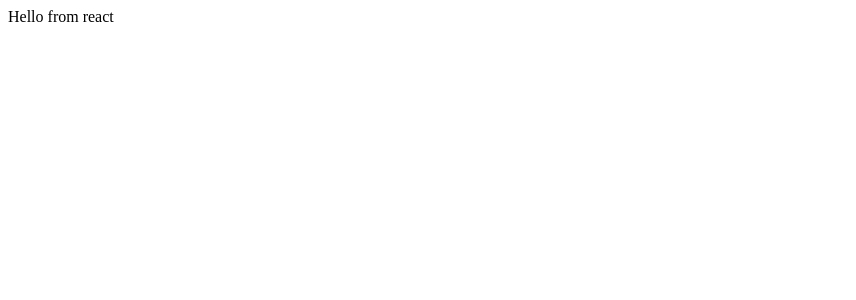
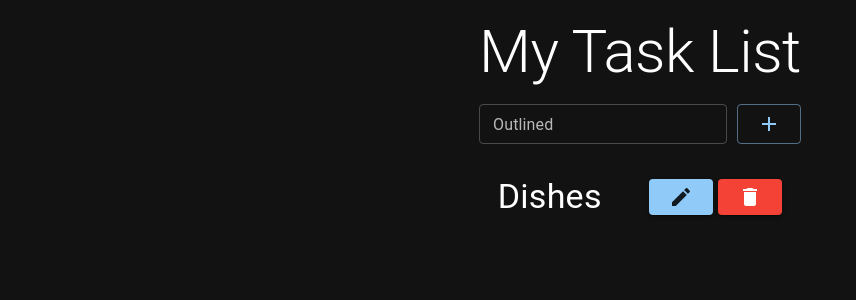
Before and after one commit to ViniBjazevich/crud-tutorial, a React (Create React App) app in the folder ui/: page / in a window 1280 px wide. Shown: the top 300 px of the page, without its empty margins (0-856 px from the left). Built offline with nearby package versions, Linux system fonts and the light colour scheme.

Commit message:
feat: created and styled task list

```diff
--- a/ui/src/App.js
+++ b/ui/src/App.js
@@ -1,8 +1,27 @@
+import { AddTaskForm } from "./components/AddTaskForm";
+import "./css/app.css";
+
+import { ThemeProvider, createTheme } from "@mui/material/styles";
+import CssBaseline from "@mui/material/CssBaseline";
+import { Header } from "./components/Header";
+import { Task } from "./components/Task";
+
+const darkTheme = createTheme({
+  palette: {
+    mode: "dark",
+  },
+});
+
 function App() {
   return (
-    <div className="App">
-      Hello from react
-    </div>
+    <ThemeProvider theme={darkTheme}>
+      <CssBaseline />
+      <div className="App">
+        <Header />
+        <AddTaskForm />
+        <Task name={"Dishes"} />
+      </div>
+    </ThemeProvider>
   );
 }
 
--- /dev/null
+++ b/ui/src/components/AddTaskForm.js
@@ -0,0 +1,20 @@
+import React from "react";
+import TextField from "@mui/material/TextField";
+import { Button } from "@mui/material";
+import AddIcon from "@mui/icons-material/Add";
+
+export const AddTaskForm = () => {
+  return (
+    <div className="addTaskForm">
+      <TextField
+        size="small"
+        id="outlined-basic"
+        label="Outlined"
+        variant="outlined"
+      />
+      <Button variant="outlined">
+        <AddIcon />
+      </Button>
+    </div>
+  );
+};
--- /dev/null
+++ b/ui/src/components/Header.js
@@ -0,0 +1,10 @@
+import React from 'react'
+import Typography from "@mui/material/Typography";
+
+export const Header = () => {
+  return (
+    <Typography variant="h2" paddingTop={2} paddingBottom={2}>
+      My Task List
+    </Typography>
+  );
+}
--- /dev/null
+++ b/ui/src/components/Task.js
@@ -0,0 +1,42 @@
+import React, { useState } from "react";
+import { Button, Typography } from "@mui/material";
+import TextField from "@mui/material/TextField";
+import Dialog from "@mui/material/Dialog";
+import DialogTitle from "@mui/material/DialogTitle";
+import CheckIcon from "@mui/icons-material/Check";
+import DeleteIcon from "@mui/icons-material/Delete";
+import EditIcon from "@mui/icons-material/Edit";
+
+export const Task = ({ name }) => {
+  const [isDialogOpen, setIsDialogOpen] = useState(false);
+
+  return (
+    <div>
+      <div className="task">
+        <Typography variant="h4">{name}</Typography>
+        <div className="taskButtons">
+          <Button variant="contained" onClick={() => setIsDialogOpen(true)}>
+            <EditIcon />
+          </Button>
+          <Button variant="contained" color="error">
+            <DeleteIcon />
+          </Button>
+        </div>
+        <Dialog open={isDialogOpen}>
+          <DialogTitle>Edit Task</DialogTitle>
+          <div className="dialog">
+            <TextField
+              size="small"
+              id="outlined-basic"
+              label="Outlined"
+              variant="outlined"
+            />
+            <Button variant="contained" onClick={() => setIsDialogOpen(false)}>
+              <CheckIcon />
+            </Button>
+          </div>
+        </Dialog>
+      </div>
+    </div>
+  );
+};
--- /dev/null
+++ b/ui/src/css/app.css
@@ -0,0 +1,30 @@
+body {
+  display: flex;
+  justify-content: center;
+}
+
+.addTaskForm {
+  display: flex;
+  justify-content: center;
+  gap: 10px;
+  margin-bottom: 2rem;
+}
+
+.task {
+  display: flex;
+  justify-content: space-around;
+  align-items: center;
+  gap: 10px;
+}
+
+.taskButtons {
+  display: flex;
+  gap: 5px;
+}
+
+.dialog {
+  display: flex;
+  justify-content: center;
+  gap: 10px;
+  margin: 0 1rem 1rem 1rem;
+}
```
Also changed, not shown: 1 other file (tests, documents, lock files or other folders).
